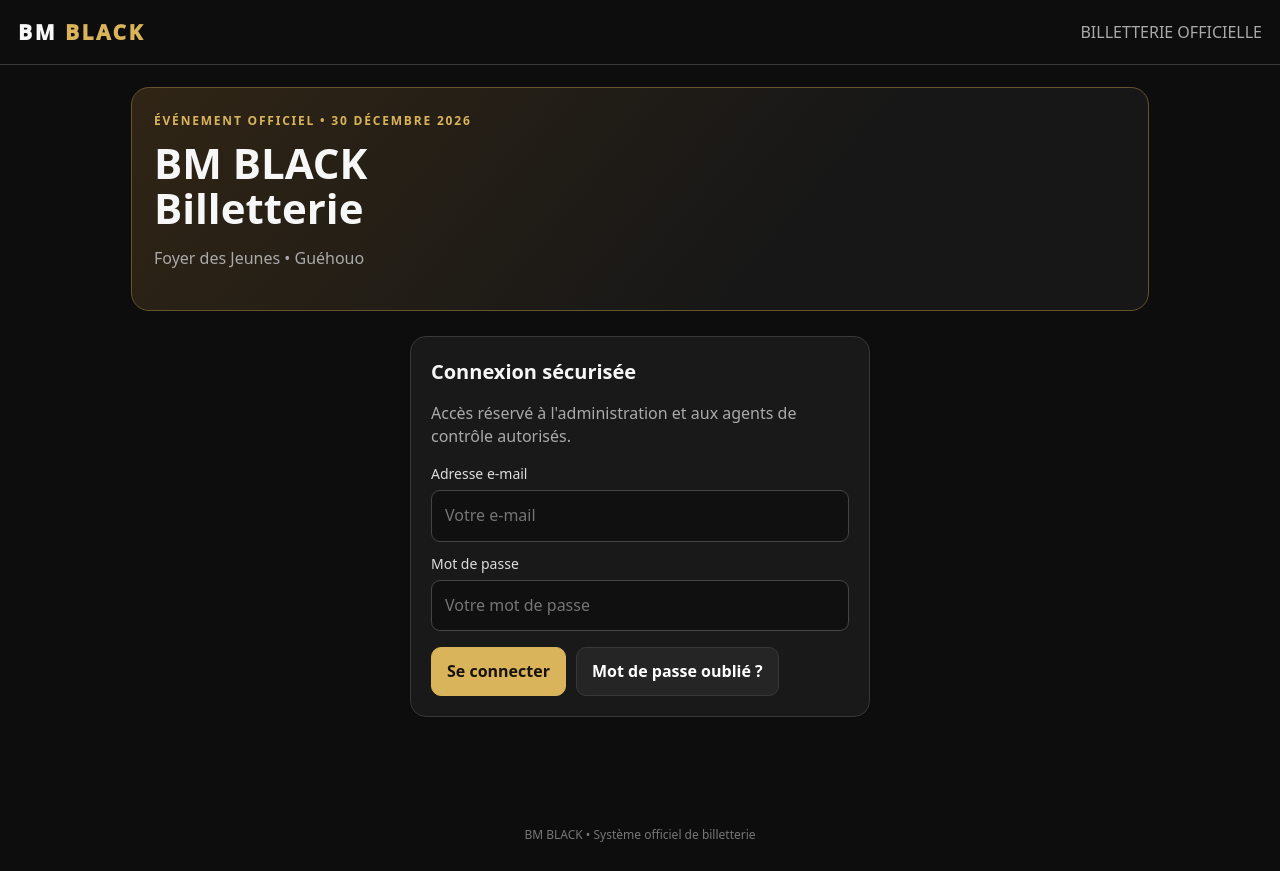
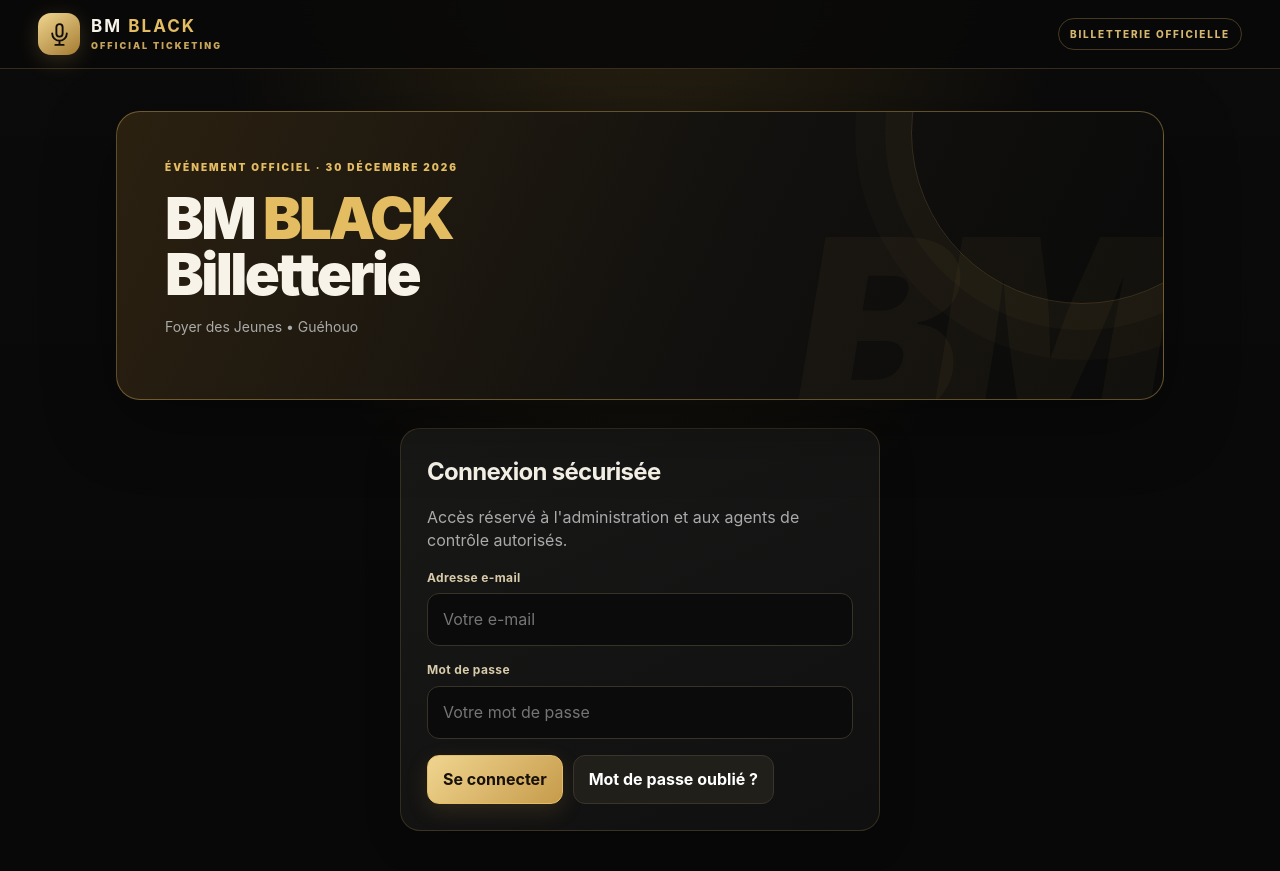
Before and after one commit to lebossking37/BM-BLACK-TICKETS-, a plain HTML site: page index.html in a window 1280 px wide. Shown: the top 871 px of the page. Drawn offline with nearby package versions, Linux system fonts and the light colour scheme.

Commit message:
Moderniser la page BM BLACK et intégrer le blason typographique du groupe

```diff
--- a/index.html
+++ b/index.html
@@ -36,11 +36,53 @@ button{border:1px solid var(--line);background:#252525;color:#fff;border-radius:
 .print-side:before{content:"N° TICKET";font-size:7pt;font-weight:900;letter-spacing:1px}.print-number{font-size:12pt;font-weight:1000;color:#111;background:#fff;border-radius:2mm;padding:.5mm 2mm;margin:1mm 0 2mm}
 .print-qr{background:#fff;padding:1.5mm;width:25mm;height:25mm;display:grid;place-items:center}.print-qr img,.print-qr canvas{display:block!important;width:22mm!important;height:22mm!important}
 .print-code{font-size:5.5pt;word-break:break-all;text-align:center;margin-top:1mm;color:#ddd}.print-access{font-size:8pt;font-weight:1000;color:#050505;background:var(--accent);padding:.5mm 2mm;border-radius:1mm;margin-top:1mm;text-align:center}.print-price{font-size:10pt;font-weight:1000;color:var(--accent);margin:1mm 0 0}}
+
+/* BM BLACK — nouvelle identité visuelle */
+:root{color-scheme:dark;--bg:#090909;--panel:#141414;--line:rgba(217,180,91,.22);--gold:#e4bd63;--gold2:#9e7937;--muted:#aaa}
+body{background:radial-gradient(ellipse at 50% -18%,rgba(185,139,48,.2),transparent 48%),linear-gradient(180deg,#0b0b0b,#080808 65%);color:#f7f3e9;font-family:Inter,ui-sans-serif,system-ui,-apple-system,Segoe UI,sans-serif}
+header{position:sticky;top:0;z-index:20;padding:13px clamp(16px,4vw,38px);background:rgba(8,8,8,.88);backdrop-filter:blur(16px);border-bottom:1px solid rgba(228,189,99,.2)}
+.brand{display:flex;align-items:center;gap:11px;font-size:20px;letter-spacing:.08em;text-decoration:none}
+.brand-mark{width:42px;height:42px;border-radius:13px;display:grid;place-items:center;background:linear-gradient(145deg,#f0d58f,#a47b32);color:#100d07;box-shadow:0 5px 22px rgba(228,189,99,.2)}
+.brand-mark svg{width:25px;height:25px}
+.brand-copy{display:flex;flex-direction:column;line-height:1.05}
+.brand-copy strong{font-size:17px;letter-spacing:.12em}
+.brand-copy small{font-size:9px;letter-spacing:.23em;color:#c6a45b;margin-top:5px}
+.header-tag{font-size:10px;letter-spacing:.18em;font-weight:800;color:#d6b76f;border:1px solid rgba(228,189,99,.28);padding:8px 11px;border-radius:99px}
+main{max-width:1080px;margin:auto;padding:clamp(20px,4vw,42px) 16px 64px}
+.hero{position:relative;isolation:isolate;overflow:hidden;padding:clamp(25px,5vw,48px);background:linear-gradient(115deg,rgba(45,34,17,.96),rgba(18,17,15,.98) 58%,rgba(10,10,10,.96));border:1px solid rgba(228,189,99,.38);border-radius:24px;margin-bottom:22px;box-shadow:0 20px 70px rgba(0,0,0,.35)}
+.hero:before{content:"";position:absolute;z-index:-1;width:340px;height:340px;right:-90px;top:-150px;border:1px solid rgba(228,189,99,.17);border-radius:50%;box-shadow:0 0 0 26px rgba(228,189,99,.025),0 0 0 56px rgba(228,189,99,.02)}
+.hero:after{content:"BM";position:absolute;z-index:-1;right:22px;bottom:-54px;font-size:clamp(130px,24vw,250px);font-weight:1000;letter-spacing:-.12em;line-height:1;color:rgba(228,189,99,.045);font-style:italic}
+.eyebrow{color:#e4bd63;font-size:10px;font-weight:900;letter-spacing:.2em;text-transform:uppercase}
+h1{font-size:clamp(34px,7vw,58px);line-height:.98;letter-spacing:-.045em;margin:15px 0 12px;font-weight:950}
+.hero h1 span{color:#e4bd63}
+.hero p{max-width:550px;font-size:14px}
+.panel{background:linear-gradient(155deg,rgba(25,25,24,.97),rgba(16,16,16,.98));border:1px solid rgba(228,189,99,.17);border-radius:20px;padding:clamp(17px,3vw,26px);margin-bottom:18px;box-shadow:0 12px 36px rgba(0,0,0,.18)}
+.login{max-width:480px;margin:28px auto}
+.login h2{font-size:24px;letter-spacing:-.03em}
+h2{font-size:19px;letter-spacing:-.02em}
+label{font-size:12px;font-weight:750;letter-spacing:.03em;color:#d8cba9;margin:15px 0 7px}
+input,select{background:#0b0b0b;border:1px solid #383329;border-radius:12px;padding:14px 15px;transition:border-color .2s,box-shadow .2s}
+input:focus,select:focus{outline:none;border-color:#d8b45f;box-shadow:0 0 0 3px rgba(216,180,95,.12)}
+button{border-radius:12px;border-color:#39352c;background:#211f1a;transition:transform .15s,border-color .15s,background .15s}
+button:hover{border-color:#c6a45b;transform:translateY(-1px)}
+button.primary{background:linear-gradient(135deg,#f0d58f,#c69b4b);border-color:#e4bd63;color:#171109;box-shadow:0 7px 22px rgba(198,155,75,.16)}
+button.primary:hover{background:linear-gradient(135deg,#f7e3ae,#d5aa58)}
+.tabs{padding:6px;background:#0c0c0c;border:1px solid rgba(228,189,99,.15);border-radius:15px}
+.tab{flex:1;min-width:130px;border:0;background:transparent;color:#bcb6a8}
+.tab[aria-selected=true]{background:linear-gradient(135deg,#f0d58f,#c69b4b);color:#171109;box-shadow:0 4px 16px rgba(198,155,75,.18)}
+.stats{gap:12px}
+.stat{background:linear-gradient(145deg,#1b1914,#101010);border:1px solid rgba(228,189,99,.17);border-radius:15px;padding:16px}
+.stat b{font-size:27px;color:#e4bd63}
+.notice{border-left:3px solid #d6ad57;background:rgba(214,173,87,.08);border-radius:0 12px 12px 0;color:#dfd0aa;padding:13px 15px}
+.status{background:#173324;color:#a9e8bd}.status.bad{background:#482929;color:#ffb0b0}
+.ticket-row{border-color:#343027}
+footer{border-top:1px solid rgba(228,189,99,.12);letter-spacing:.12em;font-size:10px}
+@media(max-width:560px){.header-tag{font-size:8px;padding:7px 9px}.brand-mark{width:38px;height:38px}.brand-copy strong{font-size:15px}.hero{border-radius:19px}.tabs{display:grid;grid-template-columns:1fr}.tab{width:100%}.actions button{flex:1}}
 </style></head>
 <body>
-<header><div class="brand">BM <span>BLACK</span></div><div class="muted">BILLETTERIE OFFICIELLE</div></header>
+<header><div class="brand"><div class="brand-mark" aria-hidden="true"><svg viewBox="0 0 24 24" fill="none" stroke="currentColor" stroke-width="1.8" stroke-linecap="round" stroke-linejoin="round"><rect x="9" y="2" width="6" height="12" rx="3"/><path d="M5 11a7 7 0 0 0 14 0M12 18v4m-4 0h8"/></svg></div><div class="brand-copy"><strong>BM <span>BLACK</span></strong><small>OFFICIAL TICKETING</small></div></div><div class="header-tag">BILLETTERIE OFFICIELLE</div></header>
 <main>
-<section class="hero"><div class="eyebrow">Événement officiel • 30 décembre 2026</div><h1>BM BLACK<br>Billetterie</h1><p class="muted" id="eventLine">Foyer des Jeunes • Guéh­ouo</p></section>
+<section class="hero"><div class="eyebrow">ÉVÉNEMENT OFFICIEL · 30 DÉCEMBRE 2026</div><h1>BM <span>BLACK</span><br>Billetterie</h1><p class="muted" id="eventLine">Foyer des Jeunes • Guéh­ouo</p></section>
 <section id="loginPanel" class="panel login">
 <h2>Connexion sécurisée</h2><p class="muted">Accès réservé à l'administration et aux agents de contrôle autorisés.</p>
 <form id="loginForm"><label for="email">Adresse e-mail</label><input id="email" type="email" autocomplete="username" required placeholder="Votre e-mail">
```
